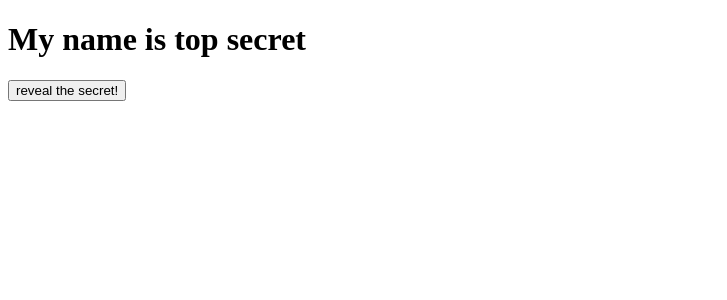
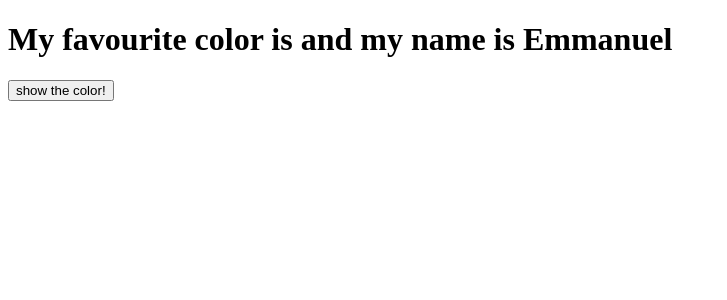
Before and after one commit to emmacodec/my-react-tutorials, a React (Create React App) app: page / in a window 1280 px wide. Shown: the top 300 px of the page, without its empty margins (0-727 px from the left). Built offline with nearby package versions, Linux system fonts and the light colour scheme.

Commit message:
my-colors

```diff
--- a/src/index.js
+++ b/src/index.js
@@ -1,28 +1,39 @@
 import React from "react";
 import {render} from "react-dom";
-class Secret extends React.Component {
+class ShallowMerge extends React.Component {
     constructor(props) {
         super(props);
         this.state = {
-            name: 'top secret',
+            user: {
+                name: 'Emmanuel',
+                colors: {
+                    favorite: ''
+                }
+            }
         };
         this.onButtonClick=this.onButtonClick.bind(this);
     }
     onButtonClick() {
-        this.setState(() => ( {
-            name: 'Dan'
-        }));
+        this.setState  ( {
+            user: {
+                colors: {
+                    favorite: 'blue'
+                }
+            }
+        });
     }
+
+
     render() {
         return (
             <div>
-                <h1>My name is {this.state.name}</h1>
-                    <button onClick={this.onButtonClick}>reveal the secret!</button>
+                <h1>My favourite color is {this.state.user.favorite}and my name is {this.state.user.name}</h1>
+                    <button onClick={this.onButtonClick}>show the color!</button>
             </div>
         )
     }
 }
 render(
-    <Secret/>,
+    <ShallowMerge/>,
     document.getElementById('root')
 )
```
